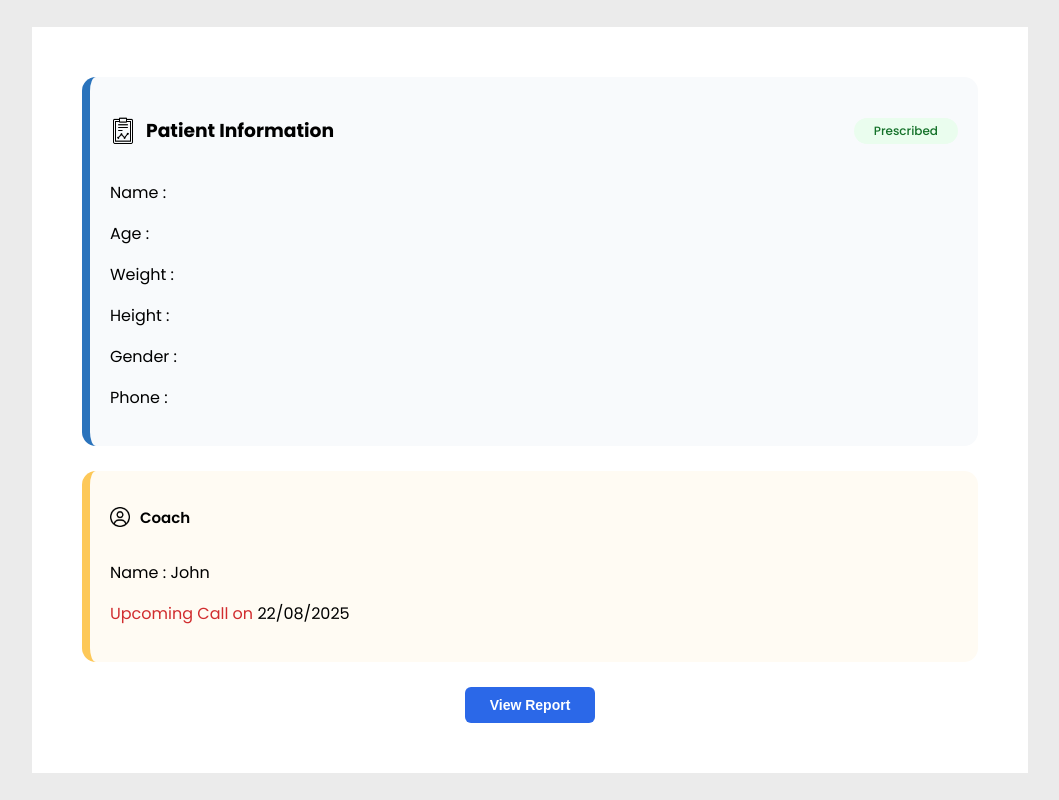
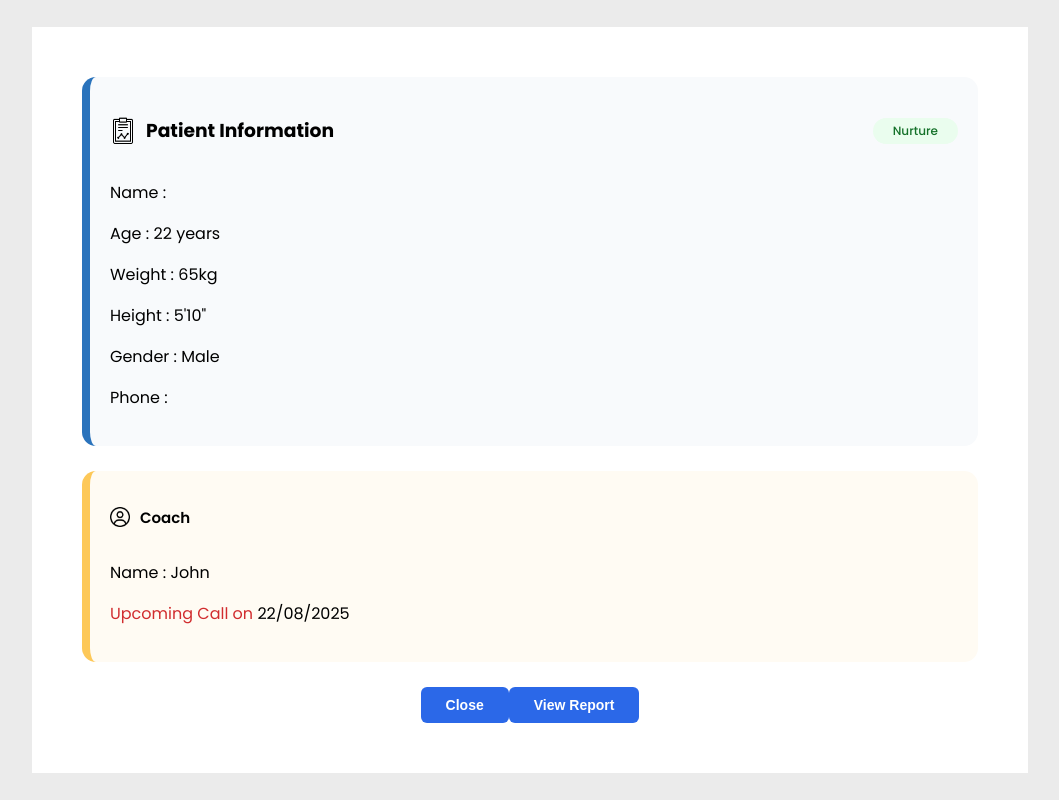
Before and after one commit to Iamkaran8/celevida_Next_JS, a Next.js app: page / in a window 1280 px wide. Shown: the whole page, without its empty margins (110-1169 px from the left). Built offline with nearby package versions, Linux system fonts and the light colour scheme.

Commit message:
Feat : Popup Added Succefully

```diff
--- a/components/patientInformationPopup/PatientInformationPopup.jsx
+++ b/components/patientInformationPopup/PatientInformationPopup.jsx
@@ -1,35 +1,143 @@
+// "use client";
+
+// import styles from '@/styles/popup/patientInformationPopup.module.css';
+// import Image from 'next/image';
+
+// export default function PatientInformationPopup({ name, age, weight, height, gender, phone, status }) {
+//     return (
+//         <div className={styles.container}>
+//             <div className={styles.inner_container}>
+//                 <div className={styles.patient_information_cont}>
+//                     <div className={styles.information_header}>
+//                         <div className={styles.head}>
+//                             <Image src="/images/report.png" height={28} width={26} alt='image' />  <h3>Patient Information</h3>
+//                         </div>
+//                         <div>
+//                             <div className={styles.status_onboarded}>
+//                                 Prescribed
+//                             </div>
+//                         </div>
+//                     </div>
+//                     <div className={styles.personal_details}>
+//                         <div>
+//                             <p>Name : {name}</p>
+//                             <p>Age : {age}</p>
+//                             <p>Weight : {weight}</p>
+//                             <p>Height : {height}</p>
+//                             <p>Gender : {gender}</p>
+//                             <p>Phone : {phone}</p>
+//                         </div>
+//                     </div>
+
+//                 </div>
+//                 <div className={styles.coach_details_cont}>
+//                     <div className={styles.coach_name}>
+//                         <Image src='/images/person.png' height={20} width={20} alt='image' />
+//                         <p>Coach</p>
+//                     </div>
+//                     <div>
+//                         <p>Name : John</p>
+//                         <p><span style={{ color: "#D12C2E" }}>Upcoming Call on</span> 22/08/2025</p>
+//                     </div>
+//                 </div>
+
+//                 <div className={styles.btn_container}>
+//                     <button>View Report</button>
+//                 </div>
+//             </div>
+
+
+//         </div>
+//     );
+// }
+
+
+
+// // "use client";
+
+// // import styles from '@/styles/popup/patientInformationPopup.module.css';
+// // import Image from 'next/image';
+
+// // export default function PatientInformationPopup({ patient, onClose }) {
+// //     return (
+// //         <div className={styles.container}>
+// //             <div className={styles.inner_container}>
+// //                 <div className={styles.patient_information_cont}>
+// //                     <div className={styles.information_header}>
+// //                         <div className={styles.head}>
+// //                             <Image src="/images/report.png" alt='image' height={28} width={26} />
+// //                             <h3>Patient Information</h3>
+// //                         </div>
+// //                         <div>
+// //                             <div className={styles.status_onboarded}>
+// //                                 {patient.status === 'Celevida_Onboarded' ? 'Prescribed' : 'Nurture'}
+// //                             </div>
+// //                         </div>
+// //                     </div>
+// //                     <div className={styles.personal_details}>
+// //                         <div>
+// //                             <p>Name : {patient.patient_name}</p>
+// //                             <p>Age : {patient.age ?? "22 years"}</p>
+// //                             <p>Weight : {patient.weight ?? "65kg"}</p>
+// //                             <p>Height : {patient.height ?? "5'10\""}</p>
+// //                             <p>Gender : {patient.gender ?? "Male"}</p>
+// //                             <p>Phone : {patient.phone_number}</p>
+// //                         </div>
+// //                     </div>
+// //                 </div>
+
+// //                 <div className={styles.coach_details_cont}>
+// //                     <div className={styles.coach_name}>
+// //                         <Image src='/images/person.png' height={20} width={20} />
+// //                         <p>Coach</p>
+// //                     </div>
+// //                     <div>
+// //                         <p>Name : {patient.coach_name ?? "John"}</p>
+// //                         <p><span style={{ color: "#D12C2E" }}>Upcoming Call on</span> {patient.upcoming_call_date ?? "22/08/2025"}</p>
+// //                     </div>
+// //                 </div>
+
+// //                 <div className={styles.btn_container}>
+// //                     <button onClick={onClose}>Close</button>
+// //                     <button>View Report</button>
+// //                 </div>
+// //             </div>
+// //         </div>
+// //     );
+// // }
+
 "use client";
 
 import styles from '@/styles/popup/patientInformationPopup.module.css';
 import Image from 'next/image';
 
-export default function PatientInformationPopup({ name, age, weight, height, gender, phone, status }) {
+export default function PatientInformationPopup({ name, age, weight, height, gender, phone, status, onClose }) {
     return (
         <div className={styles.container}>
             <div className={styles.inner_container}>
                 <div className={styles.patient_information_cont}>
                     <div className={styles.information_header}>
                         <div className={styles.head}>
-                            <Image src="/images/report.png" height={28} width={26} alt='image' />  <h3>Patient Information</h3>
+                            <Image src="/images/report.png" height={28} width={26} alt='image' />
+                            <h3>Patient Information</h3>
                         </div>
                         <div>
                             <div className={styles.status_onboarded}>
-                                Prescribed
+                                {status === "Celevida_Onboarded" ? "Prescribed" : "Nurture"}
                             </div>
                         </div>
                     </div>
+
                     <div className={styles.personal_details}>
-                        <div>
-                            <p>Name : {name}</p>
-                            <p>Age : {age}</p>
-                            <p>Weight : {weight}</p>
-                            <p>Height : {height}</p>
-                            <p>Gender : {gender}</p>
-                            <p>Phone : {phone}</p>
-                        </div>
+                        <p>Name : {name}</p>
+                        <p>Age : {age ?? "22 years"}</p>
+                        <p>Weight : {weight ?? "65kg"}</p>
+                        <p>Height : {height ?? "5'10\""}</p>
+                        <p>Gender : {gender ?? "Male"}</p>
+                        <p>Phone : {phone}</p>
                     </div>
+                </div>
 
-                </div>
                 <div className={styles.coach_details_cont}>
                     <div className={styles.coach_name}>
                         <Image src='/images/person.png' height={20} width={20} alt='image' />
@@ -42,66 +150,10 @@ export default function PatientInformationPopup({ name, age, weight, height, gen
                 </div>
 
                 <div className={styles.btn_container}>
+                    <button onClick={onClose}>Close</button>
                     <button>View Report</button>
                 </div>
             </div>
-
-
         </div>
     );
 }
-
-
-
-// "use client";
-
-// import styles from '@/styles/popup/patientInformationPopup.module.css';
-// import Image from 'next/image';
-
-// export default function PatientInformationPopup({ patient, onClose }) {
-//     return (
-//         <div className={styles.container}>
-//             <div className={styles.inner_container}>
-//                 <div className={styles.patient_information_cont}>
-//                     <div className={styles.information_header}>
-//                         <div className={styles.head}>
-//                             <Image src="/images/report.png" alt='image' height={28} width={26} />
-//                             <h3>Patient Information</h3>
-//                         </div>
-//                         <div>
-//                             <div className={styles.status_onboarded}>
-//                                 {patient.status === 'Celevida_Onboarded' ? 'Prescribed' : 'Nurture'}
-//                             </div>
-//                         </div>
-//                     </div>
-//                     <div className={styles.personal_details}>
-//                         <div>
-//                             <p>Name : {patient.patient_name}</p>
-//                             <p>Age : {patient.age ?? "22 years"}</p>
-//                             <p>Weight : {patient.weight ?? "65kg"}</p>
-//                             <p>Height : {patient.height ?? "5'10\""}</p>
-//                             <p>Gender : {patient.gender ?? "Male"}</p>
-//                             <p>Phone : {patient.phone_number}</p>
-//                         </div>
-//                     </div>
-//                 </div>
-
-//                 <div className={styles.coach_details_cont}>
-//                     <div className={styles.coach_name}>
-//                         <Image src='/images/person.png' height={20} width={20} />
-//                         <p>Coach</p>
-//                     </div>
-//                     <div>
-//                         <p>Name : {patient.coach_name ?? "John"}</p>
-//                         <p><span style={{ color: "#D12C2E" }}>Upcoming Call on</span> {patient.upcoming_call_date ?? "22/08/2025"}</p>
-//                     </div>
-//                 </div>
-
-//                 <div className={styles.btn_container}>
-//                     <button onClick={onClose}>Close</button>
-//                     <button>View Report</button>
-//                 </div>
-//             </div>
-//         </div>
-//     );
-// }
--- a/components/patientLists/RecentPatientsList.jsx
+++ b/components/patientLists/RecentPatientsList.jsx
@@ -1,13 +1,17 @@
 "use client";
 import { useState } from 'react';
+import { PatientActivityCard } from '../recentPatientActivity/PatientActivityCard';
 
 
 export default function RecentPatientsList() {
 
+    const [isOpen, setIsOpen] = useState(false)
+
+
 
     return (
         <>
-
+            <PatientActivityCard />
         </>
     );
 }
```
Also changed, not shown: components/recentPatientActivity/PatientActivityCard.jsx (+82 -75 lines).
